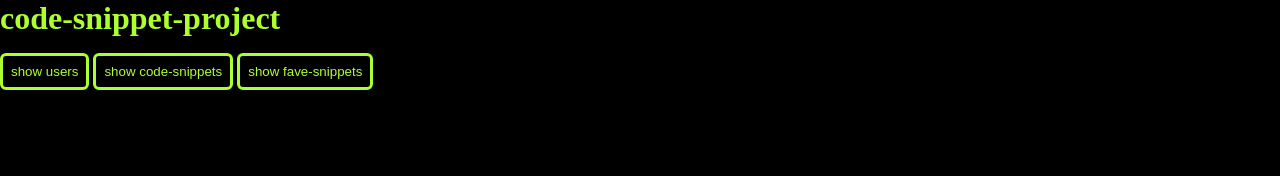
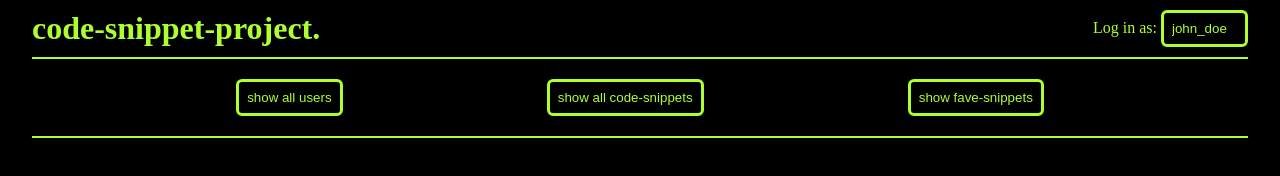
Before and after one commit to marcus-rk/code-snippet-api, a website: page public/index.html in a window 1280 px wide. Drawn offline with Linux system fonts and the light colour scheme.

Commit message:
Added bit more styling with css

```diff
--- a/public/index.html
+++ b/public/index.html
@@ -7,13 +7,25 @@
 </head>
 <body>
 <header>
-    <h1>code-snippet-project</h1>
+    <h1>code-snippet-project.</h1>
+
+    <!-- TODO: Make logged in options dynamic to database -->
+    <div>
+        <label for="logged-in">Log in as:</label>
+        <select id="logged-in">
+            <option value="1">john_doe</option>
+            <option value="2">jane_smith</option>
+            <option value="3">bob_coder</option>
+        </select>
+    </div>
 </header>
 
 <main>
-    <button id="user-btn">show users</button>
-    <button id="code-snippet-btn">show code-snippets</button>
-    <button id="fave-snippet-btn">show fave-snippets</button>
+    <div class="buttons">
+        <button id="user-btn">show all users</button>
+        <button id="code-snippet-btn">show all code-snippets</button>
+        <button id="fave-snippet-btn">show fave-snippets</button>
+    </div>
 
     <section class="user hidden">
         <h2>users:</h2>
--- a/public/style.css
+++ b/public/style.css
@@ -10,9 +10,59 @@
 
 body {
     display: flex;
+    justify-content: start;
+    align-items: center;
+    height: 100dvh;
+    width: 100%;
     flex-direction: column;
-    gap:16px;
     background-color: black;
+}
+
+/*********************************************/
+/************ HEADER START *******************/
+/*********************************************/
+
+header {
+    width: 95%;
+    display: flex;
+    justify-content: space-between;
+    padding: 10px 0;
+    border-bottom: 2px solid greenyellow;
+}
+
+select {
+    -webkit-appearance: none !important;
+    color: greenyellow !important;
+    -webkit-appearance: menulist;
+}
+
+/*******************************************/
+/************ MAIN START *******************/
+/*******************************************/
+
+main {
+    display: flex;
+    flex-direction: column;
+    justify-content: center;
+    align-items: center;
+    width: 95%;
+}
+
+button, select {
+    color: greenyellow;
+    background: none;
+    border: 3px solid greenyellow;
+    border-radius: 6px;
+    padding: 8px;
+}
+
+.buttons {
+    display: flex;
+    justify-content: space-evenly;
+    align-items: center;
+    padding: 20px 0;
+    width: 100%;
+    border-bottom: 2px solid greenyellow;
 }
 
 ul {
@@ -26,11 +76,3 @@ li {
     flex-direction: column;
     gap: 3px;
 }
-
-button {
-    color: greenyellow;
-    background: none;
-    border: 3px solid greenyellow;
-    border-radius: 6px;
-    padding: 8px;
-}
```
